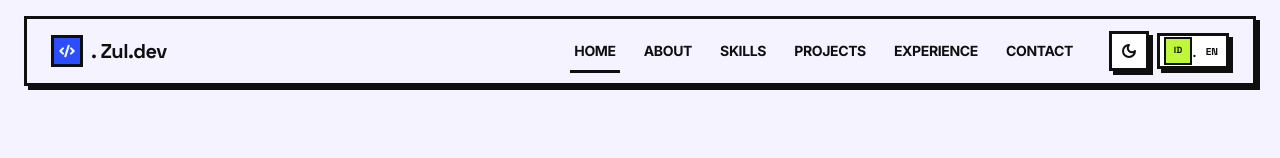
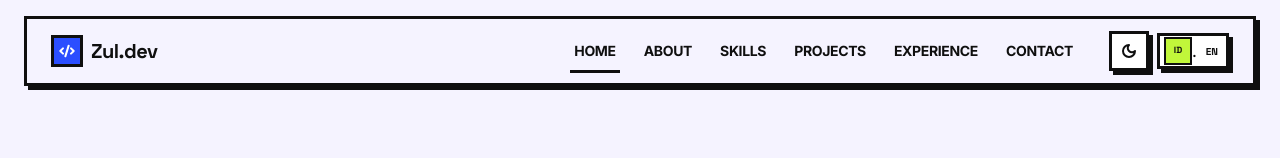
Before and after one commit to ulwanFM72/portfolio, a Next.js app: page / in a window 1280 px wide. Shown: the top 158 px of the page. Built offline with nearby package versions, Linux system fonts and the light colour scheme.

Commit message:
update something

```diff
--- a/src/components/Contact.jsx
+++ b/src/components/Contact.jsx
@@ -60,7 +60,6 @@ export default function Contact() {
       <label htmlFor={name} className="text-sm font-bold">
         {label}
       </label>
-      .
       {type === 'textarea' ? (
         <textarea id={name} rows={4} value={form[name]} onChange={(e) => setForm((f) => ({ ...f, [name]: e.target.value }))} className="px-3 py-2 bg-surface outline-none focus:bg-base border-[3px] border-ink" />
       ) : (
--- a/src/components/Footer.jsx
+++ b/src/components/Footer.jsx
@@ -25,7 +25,6 @@ export default function Footer({ onNavigate }) {
             );
           })}
         </div>
-        .
       </div>
     </footer>
   );
--- a/src/components/Navbar.jsx
+++ b/src/components/Navbar.jsx
@@ -30,7 +30,7 @@ export default function Navbar({ active, onNavigate }) {
           <span className="w-8 h-8 flex items-center justify-center bg-blue text-white border-[3px] border-ink">
             <Code2 size={16} strokeWidth={3} />
           </span>
-          . Zul.dev
+          Zul.dev
         </button>
 
         <div className="flex items-center gap-6">
```
